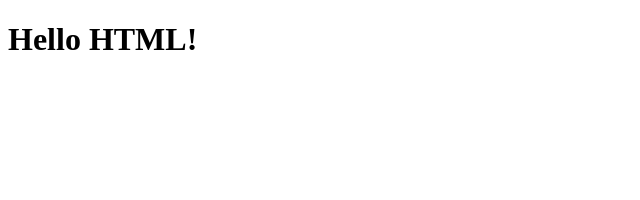
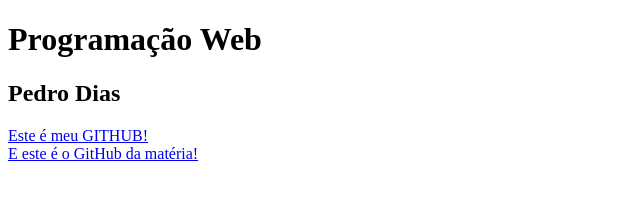
Before and after one commit to pedroltdias/ucb_web_prog, a plain HTML site: page index.html in a window 1280 px wide. Shown: the whole page, without its empty margins (0-640 px from the left). Drawn offline with Linux system fonts and the light colour scheme.

Commit message:
utilizacao de elementos html para a criacao da pagina

```diff
--- a/index.html
+++ b/index.html
@@ -9,7 +9,11 @@
 </head>
 
 <body>
-    <h1>Hello HTML!</h1>
+    <h1>Programação Web</h1>
+    <h2>Pedro Dias</h2>
+    <a href="https://github.com/pedroltdias/">Este é meu GITHUB!</a>
+    <br>
+    <a href="https://github.com/pedroltdias/ucb_web_prog">E este é o GitHub da matéria!</a>
 </body>
 
 </html>
```
